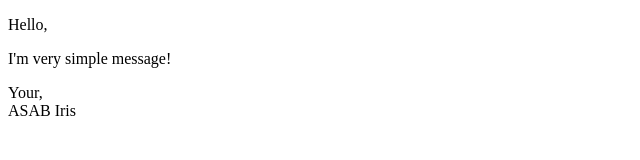
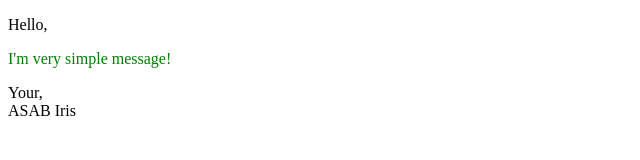
Before and after one commit to TeskaLabs/asab-iris, a plain HTML site: page library/Templates/hello.html in a window 1280 px wide. Shown: the whole page, without its empty margins (0-640 px from the left). Drawn offline with Linux system fonts and the light colour scheme.

Commit message:
Library reorg.

```diff
--- a/library/hello.html
+++ b/library/Templates/hello.html
@@ -2,7 +2,7 @@
 <html lang="EN">
 <body>
 	<p>Hello,</p>
-	<p>I'm very simple message!</p>
+	<p style="color: green">I'm very simple message!</p>
 	<p>Your,<br/>ASAB Iris</p>
 </body>
 </html>
```
Also changed, not shown: 3 other files.
